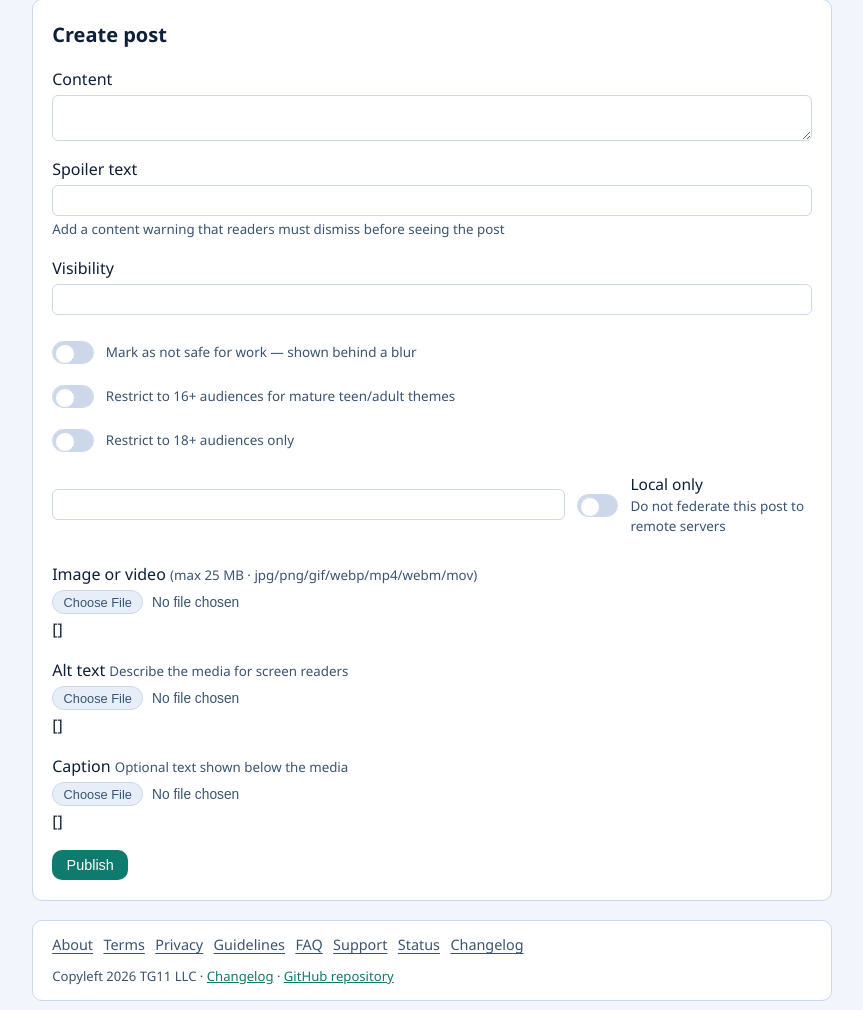
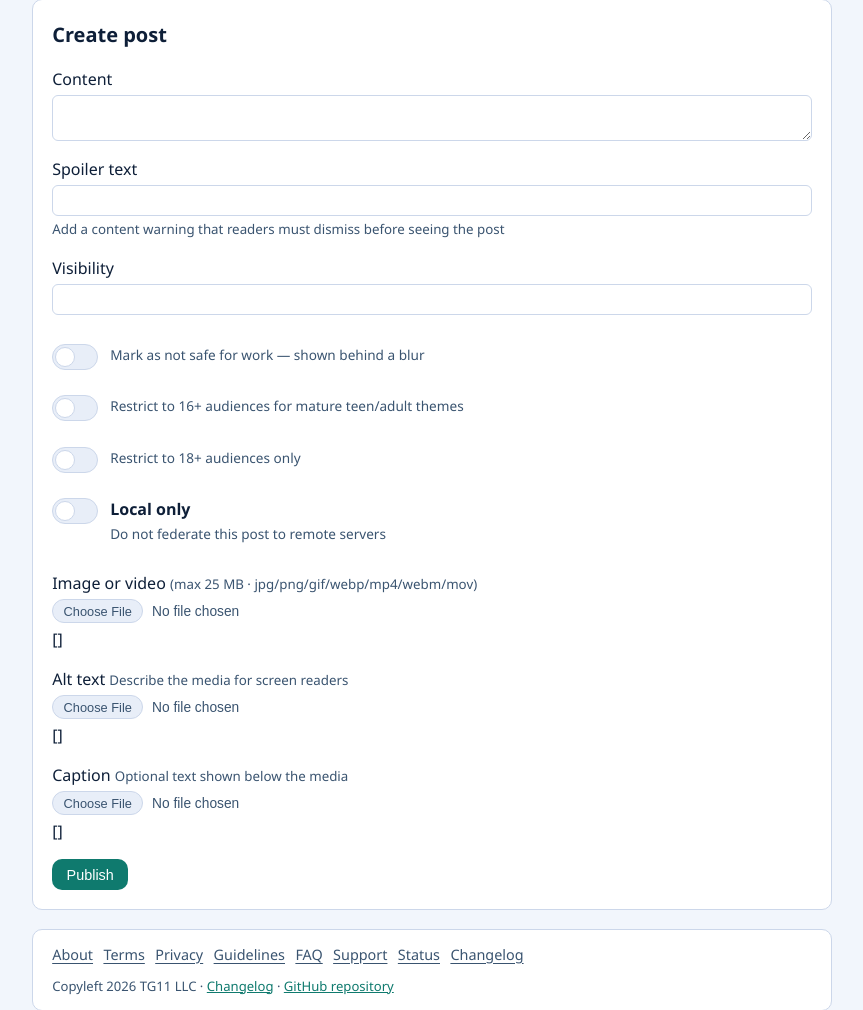
Before and after one commit to tg11-org/Freeparty, a Django app: template templates/posts/create_post.html in a window 1280 px wide. Shown: the part 191-1201 px from the top of the page, without its empty margins (208-1071 px from the left). Run offline with Django 5.2, Linux system fonts and the light colour scheme; the template is opened without the code that fills it: most values are stand-ins (such as "Sample title", 1, 10 or a date in 2020); form fields are guessed from the names that the template uses.

Commit message:
5.3-C fix toggle switch UI break during the update before the security patch

```diff
--- a/templates/base.html
+++ b/templates/base.html
@@ -496,7 +496,8 @@
         position: relative;
         margin: 0.7rem 0;
       }
-      .toggle-input {
+      .toggle-input,
+      .toggle-field > input[type=checkbox] {
         position: absolute;
         opacity: 0;
         width: 1px;
@@ -533,15 +534,18 @@
         left: 2px;
         transition: transform 0.2s ease;
       }
-      .toggle-input:checked + .toggle-label .toggle-switch {
+      .toggle-input:checked + .toggle-label .toggle-switch,
+      .toggle-field > input[type=checkbox]:checked + .toggle-label .toggle-switch {
         background: var(--accent);
         border-color: var(--accent);
       }
-      .toggle-input:checked + .toggle-label .toggle-switch::after {
+      .toggle-input:checked + .toggle-label .toggle-switch::after,
+      .toggle-field > input[type=checkbox]:checked + .toggle-label .toggle-switch::after {
         transform: translateX(20px);
         border-color: transparent;
       }
-      .toggle-input:focus-visible + .toggle-label .toggle-switch {
+      .toggle-input:focus-visible + .toggle-label .toggle-switch,
+      .toggle-field > input[type=checkbox]:focus-visible + .toggle-label .toggle-switch {
         outline: 3px solid var(--focus);
         outline-offset: 2px;
       }
--- a/templates/core/changelog.html
+++ b/templates/core/changelog.html
@@ -43,6 +43,7 @@
       <li>Added custom theme import/export tools on profile edit with YAML-style sharing text, including copy/download export and tolerant import parsing for keys like <code>accent-alt</code> and bare gradient lines.</li>
       <li>Promoted the compact floating <em>Top</em> button into a global control in the base layout, shown on long/scrollable pages after scrolling down.</li>
       <li>Made post reactions mutually exclusive: setting <em>Like</em> now clears <em>Dislike</em> and vice versa, including immediate async counter/state updates.</li>
+      <li>Fixed toggle-switch rendering regressions by unifying post creation toggles with the shared global toggle markup/CSS and hardening selector logic in the base stylesheet.</li>
     </ul>
   </section>
 
--- a/templates/posts/create_post.html
+++ b/templates/posts/create_post.html
@@ -1,59 +1,6 @@
 {% extends "base.html" %}
 
 {% block content %}
-<style>
-.toggle-row {
-  display: flex;
-  align-items: center;
-  gap: 0.75rem;
-  padding: 0.55rem 0;
-}
-.toggle-row input[type="checkbox"] {
-  display: none;
-}
-.toggle-switch {
-  position: relative;
-  display: inline-block;
-  width: 2.6rem;
-  height: 1.45rem;
-  flex-shrink: 0;
-}
-.toggle-switch .track {
-  position: absolute;
-  inset: 0;
-  border-radius: 999px;
-  background: var(--border);
-  transition: background 0.2s;
-  cursor: pointer;
-}
-.toggle-switch .thumb {
-  position: absolute;
-  top: 0.18rem;
-  left: 0.18rem;
-  width: 1.08rem;
-  height: 1.08rem;
-  border-radius: 50%;
-  background: #fff;
-  transition: transform 0.2s;
-  pointer-events: none;
-}
-.toggle-row input[type="checkbox"]:checked + .toggle-switch .track {
-  background: var(--accent, #7c3aed);
-}
-.toggle-row input[type="checkbox"]:checked + .toggle-switch .thumb {
-  transform: translateX(1.15rem);
-}
-.toggle-label {
-  font-size: 0.97rem;
-  cursor: pointer;
-  user-select: none;
-}
-.toggle-desc {
-  font-size: 0.84rem;
-  color: var(--text2);
-}
-</style>
-
 <h2>Create post</h2>
 <form method="post" enctype="multipart/form-data">{% csrf_token %}
   {% if next %}<input type="hidden" name="next" value="{{ next }}">{% endif %}
@@ -65,53 +12,49 @@
   <p>{{ form.visibility.label_tag }} {{ form.visibility }}</p>
 
   <div style="display:flex;flex-direction:column;gap:0.1rem;margin:0.5rem 0;">
-    <label class="toggle-row" for="{{ form.is_nsfw.id_for_label }}">
-      {{ form.is_nsfw }}
-      <span class="toggle-switch" aria-hidden="true">
-        <span class="track"></span>
-        <span class="thumb"></span>
-      </span>
-      <span>
-        <span class="toggle-label">{{ form.is_nsfw.label }}</span>
-        <span class="toggle-desc" style="display:block;">Mark as not safe for work — shown behind a blur</span>
+    <div class="toggle-field">
+      {{ form.is_nsfw.as_widget|safe }}
+      <label class="toggle-label" for="{{ form.is_nsfw.id_for_label }}">
+        <span class="toggle-switch" aria-hidden="true"></span>
+        <span class="toggle-copy">
+          <span class="toggle-title">{{ form.is_nsfw.label }}</span>
+          <span class="toggle-help">Mark as not safe for work — shown behind a blur</span>
         </span>
       </label>
+    </div>
 
-    <label class="toggle-row" for="{{ form.is_16plus.id_for_label }}">
-      {{ form.is_16plus }}
-      <span class="toggle-switch" aria-hidden="true">
-        <span class="track"></span>
-        <span class="thumb"></span>
-      </span>
-      <span>
-        <span class="toggle-label">{{ form.is_16plus.label }}</span>
-        <span class="toggle-desc" style="display:block;">Restrict to 16+ audiences for mature teen/adult themes</span>
+    <div class="toggle-field">
+      {{ form.is_16plus.as_widget|safe }}
+      <label class="toggle-label" for="{{ form.is_16plus.id_for_label }}">
+        <span class="toggle-switch" aria-hidden="true"></span>
+        <span class="toggle-copy">
+          <span class="toggle-title">{{ form.is_16plus.label }}</span>
+          <span class="toggle-help">Restrict to 16+ audiences for mature teen/adult themes</span>
         </span>
       </label>
+    </div>
 
-    <label class="toggle-row" for="{{ form.is_18plus.id_for_label }}">
-      {{ form.is_18plus }}
-      <span class="toggle-switch" aria-hidden="true">
-        <span class="track"></span>
-        <span class="thumb"></span>
-      </span>
-      <span>
-        <span class="toggle-label">{{ form.is_18plus.label }}</span>
-        <span class="toggle-desc" style="display:block;">Restrict to 18+ audiences only</span>
+    <div class="toggle-field">
+      {{ form.is_18plus.as_widget|safe }}
+      <label class="toggle-label" for="{{ form.is_18plus.id_for_label }}">
+        <span class="toggle-switch" aria-hidden="true"></span>
+        <span class="toggle-copy">
+          <span class="toggle-title">{{ form.is_18plus.label }}</span>
+          <span class="toggle-help">Restrict to 18+ audiences only</span>
         </span>
       </label>
+    </div>
 
-    <label class="toggle-row" for="{{ form.local_only.id_for_label }}">
-      {{ form.local_only }}
-      <span class="toggle-switch" aria-hidden="true">
-        <span class="track"></span>
-        <span class="thumb"></span>
-      </span>
-      <span>
-        <span class="toggle-label">{{ form.local_only.label }}</span>
-        <span class="toggle-desc" style="display:block;">Do not federate this post to remote servers</span>
+    <div class="toggle-field">
+      {{ form.local_only.as_widget|safe }}
+      <label class="toggle-label" for="{{ form.local_only.id_for_label }}">
+        <span class="toggle-switch" aria-hidden="true"></span>
+        <span class="toggle-copy">
+          <span class="toggle-title">{{ form.local_only.label }}</span>
+          <span class="toggle-help">Do not federate this post to remote servers</span>
         </span>
       </label>
+    </div>
   </div>
 
   <p>
```
Also changed, not shown: apps/posts/forms.py (+9 -0 lines). Lines whose indentation alone changed are shown as unchanged.
